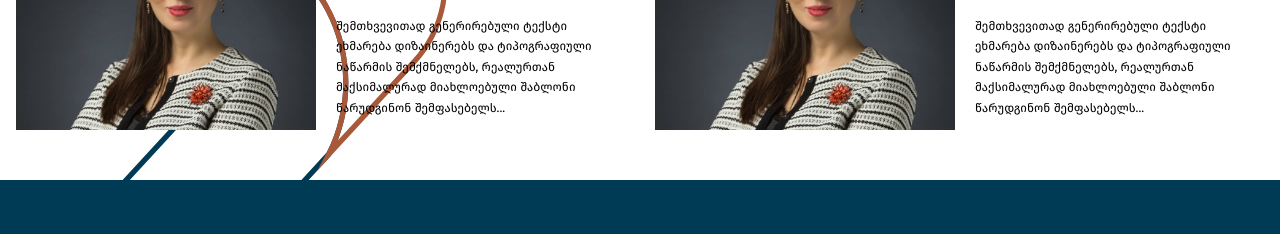
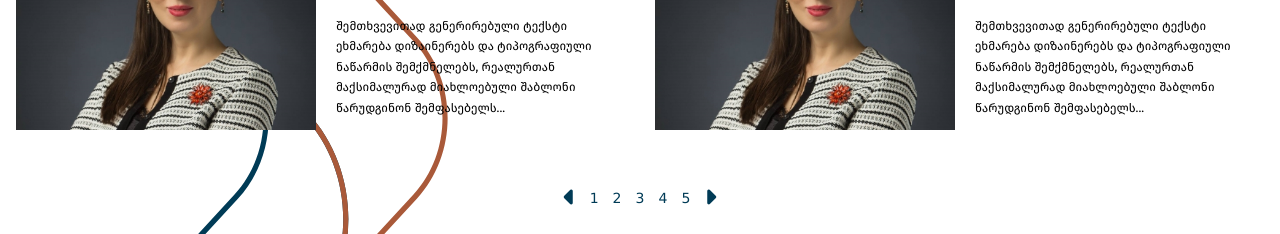
Before and after one commit to khimsh/law-school, a website: page src/news.html in a window 1280 px wide. Shown: the part 1259-1493 px from the top of the page. Drawn offline with nearby package versions, Linux system fonts and the light colour scheme; files that its build step writes are made by us from their sources; files whose address does not match are found by name.

Commit message:
added pagination

```diff
--- /dev/null
+++ b/src/html/pagination.html
@@ -0,0 +1,19 @@
+<div class="pagination">
+  <ul class="pagination__list">
+    <li>
+      <a href="#" class="pagination__arrow">
+        <i class="fa-solid fa-caret-left"></i>
+      </a>
+    </li>
+    <li><a href="#" class="pagination__link">1</a></li>
+    <li><a href="#" class="pagination__link">2</a></li>
+    <li><a href="#" class="pagination__link">3</a></li>
+    <li><a href="#" class="pagination__link">4</a></li>
+    <li><a href="#" class="pagination__link">5</a></li>
+    <li>
+      <a href="#" class="pagination__arrow">
+        <i class="fa-solid fa-caret-right"></i>
+      </a>
+    </li>
+  </ul>
+</div>
--- a/src/news.html
+++ b/src/news.html
@@ -229,6 +229,8 @@
           </div>
         </div>
       </div>
+
+      @@include('html/pagination.html', {})
     </main>
     @@include('html/footer.html', {})
   </body>
--- /dev/null
+++ b/src/scss/pagination.scss
@@ -0,0 +1,37 @@
+.pagination {
+  margin-block: 50px;
+
+  &__list {
+    margin: 0;
+    padding: 0;
+    display: flex;
+    justify-content: center;
+    align-items: center;
+    gap: 14px;
+  }
+
+  &__link {
+    font-family: mrgvlovaniCaps, sans-serif;
+    font-size: 14px;
+    font-weight: 500;
+    color: #003b56;
+    transition: color 150ms ease-in-out;
+
+    &:hover,
+    &:active,
+    &.active {
+      color: #dc7947;
+    }
+  }
+
+  &__arrow {
+    font-size: 24px;
+    color: #003b56;
+    transition: color 150ms ease-in-out;
+
+    &:hover,
+    &:active {
+      color: #dc7947;
+    }
+  }
+}
--- a/src/scss/style.scss
+++ b/src/scss/style.scss
@@ -39,3 +39,5 @@
 @use 'modal';
 
 @use 'filter';
+
+@use 'pagination';
```
Also changed, not shown: src/events.html (+2 -0 lines), src/programs.html (+2 -0 lines), dist/css/style.css, dist/css/style.min.css, dist/events.html, dist/news.html, dist/programs.html.
